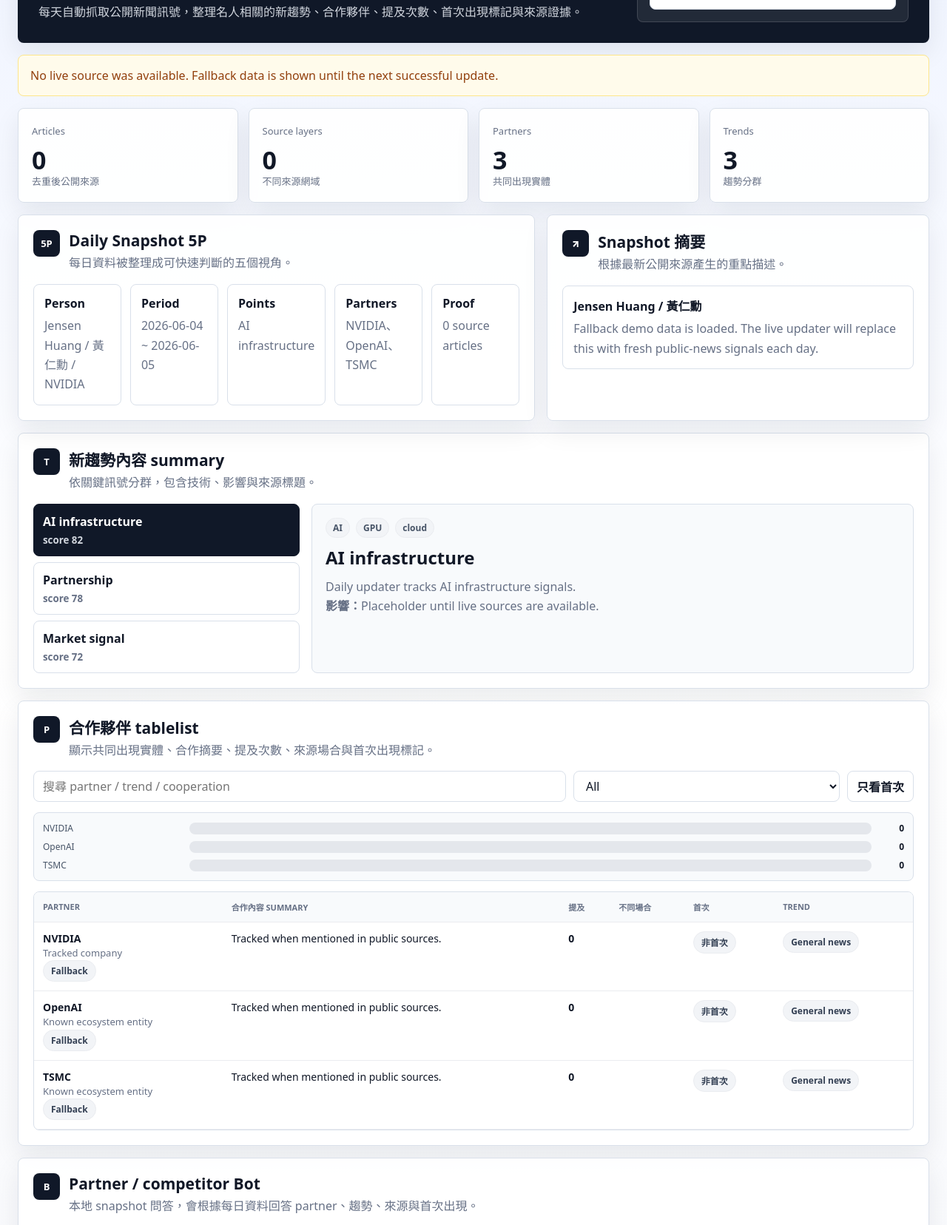
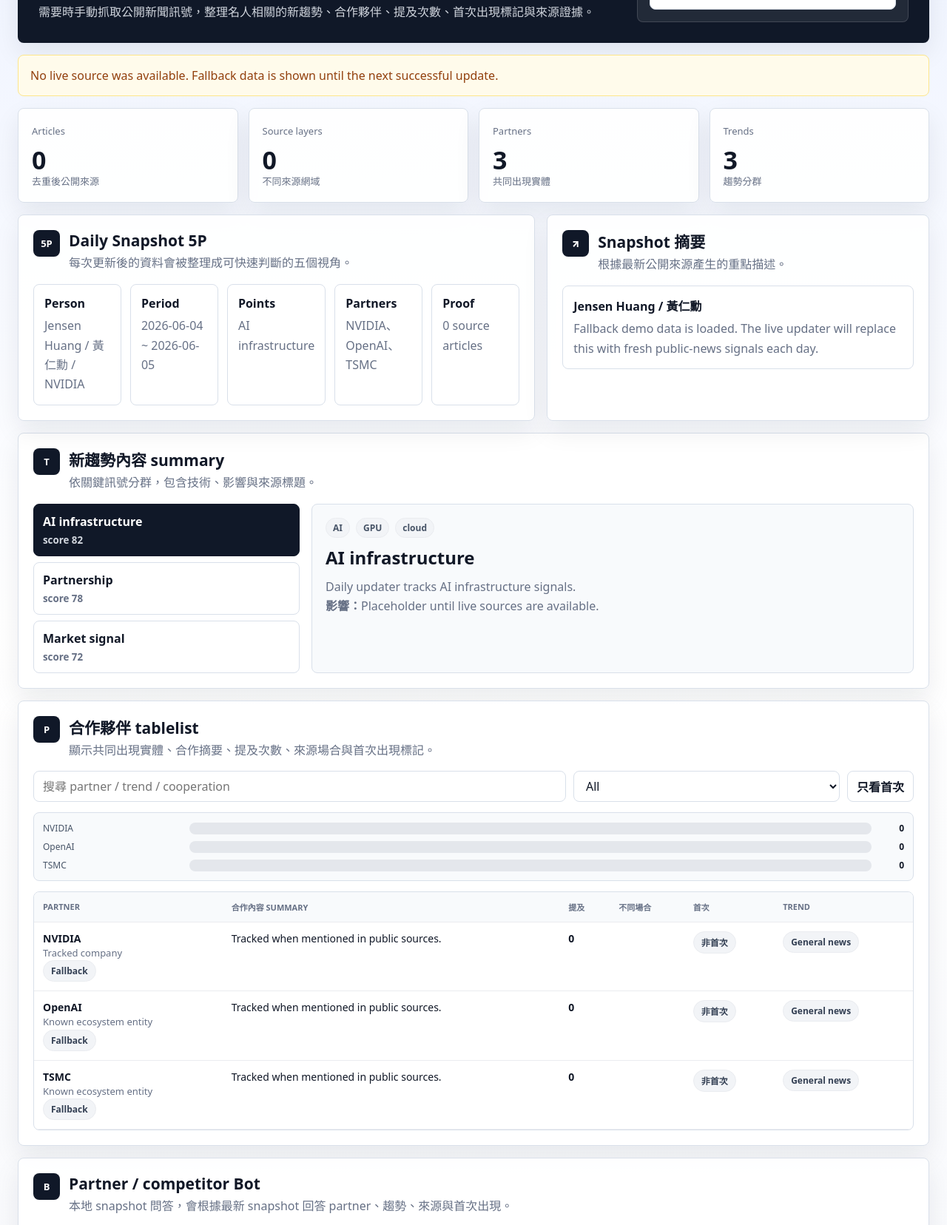
Before and after one commit to jvibeli007/janus-web, a website: page index.html in a window 1280 px wide. Shown: the part 199-1855 px from the top of the page at 74% size. Drawn offline with Linux system fonts and the light colour scheme.

Commit message:
Update UI copy for per-request snapshots

```diff
--- a/index.html
+++ b/index.html
@@ -17,7 +17,7 @@
         </div>
         <h1>名人新趨勢與合作夥伴追蹤</h1>
         <p>
-          每天自動抓取公開新聞訊號，整理名人相關的新趨勢、合作夥伴、提及次數、首次出現標記與來源證據。
+          需要時手動抓取公開新聞訊號，整理名人相關的新趨勢、合作夥伴、提及次數、首次出現標記與來源證據。
         </p>
       </div>
       <div class="control-panel">
@@ -42,7 +42,7 @@
           <span class="icon">5P</span>
           <div>
             <h2>Daily Snapshot 5P</h2>
-            <p>每日資料被整理成可快速判斷的五個視角。</p>
+            <p>每次更新後的資料會被整理成可快速判斷的五個視角。</p>
           </div>
         </div>
         <div class="five-p" id="fiveP"></div>
@@ -112,7 +112,7 @@
         <span class="icon">B</span>
         <div>
           <h2>Partner / competitor Bot</h2>
-          <p>本地 snapshot 問答，會根據每日資料回答 partner、趨勢、來源與首次出現。</p>
+          <p>本地 snapshot 問答，會根據最新 snapshot 回答 partner、趨勢、來源與首次出現。</p>
         </div>
       </div>
       <div class="bot-grid">
@@ -138,7 +138,7 @@
         <span class="icon">S</span>
         <div>
           <h2>資料來源</h2>
-          <p>每日抓取後保留下來的來源證據。</p>
+          <p>每次抓取後保留下來的來源證據。</p>
         </div>
       </div>
       <div class="source-grid" id="sources"></div>
```
